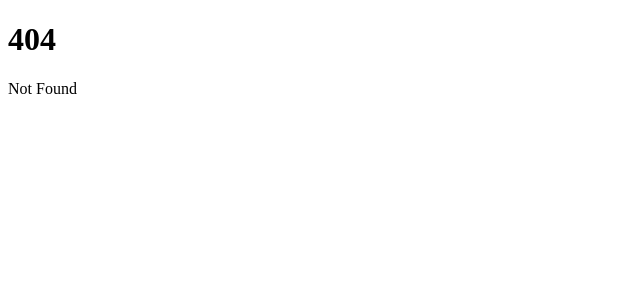
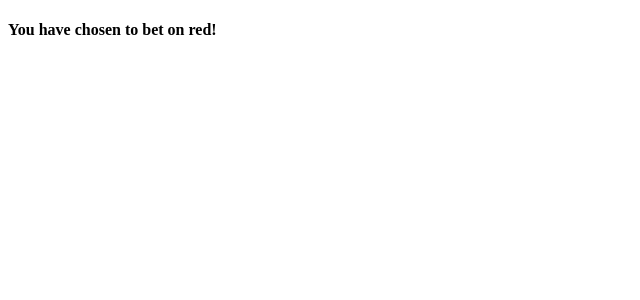
Before and after one commit to Ferboinkles/Roulette-simulator, a SvelteKit app: page /red-button in a window 1280 px wide. Before the commit this address had no page. Shown: the top 300 px of the page, without its empty margins (0-640 px from the left). Built offline with nearby package versions, Linux system fonts and the light colour scheme.

Commit message:
Added title to this new file, it keeps getting wiped :heavysob

```diff
--- /dev/null
+++ b/src/routes/red-button/+page.svelte
@@ -0,0 +1 @@
+<h4 class="text-center text-white font-serif text-5xl mt-2">You have chosen to bet on red!</h4>
```
Also changed, not shown: src/routes/Red button/+page.svelte (deleted), 1 other file (tests, documents, lock files or other folders).
